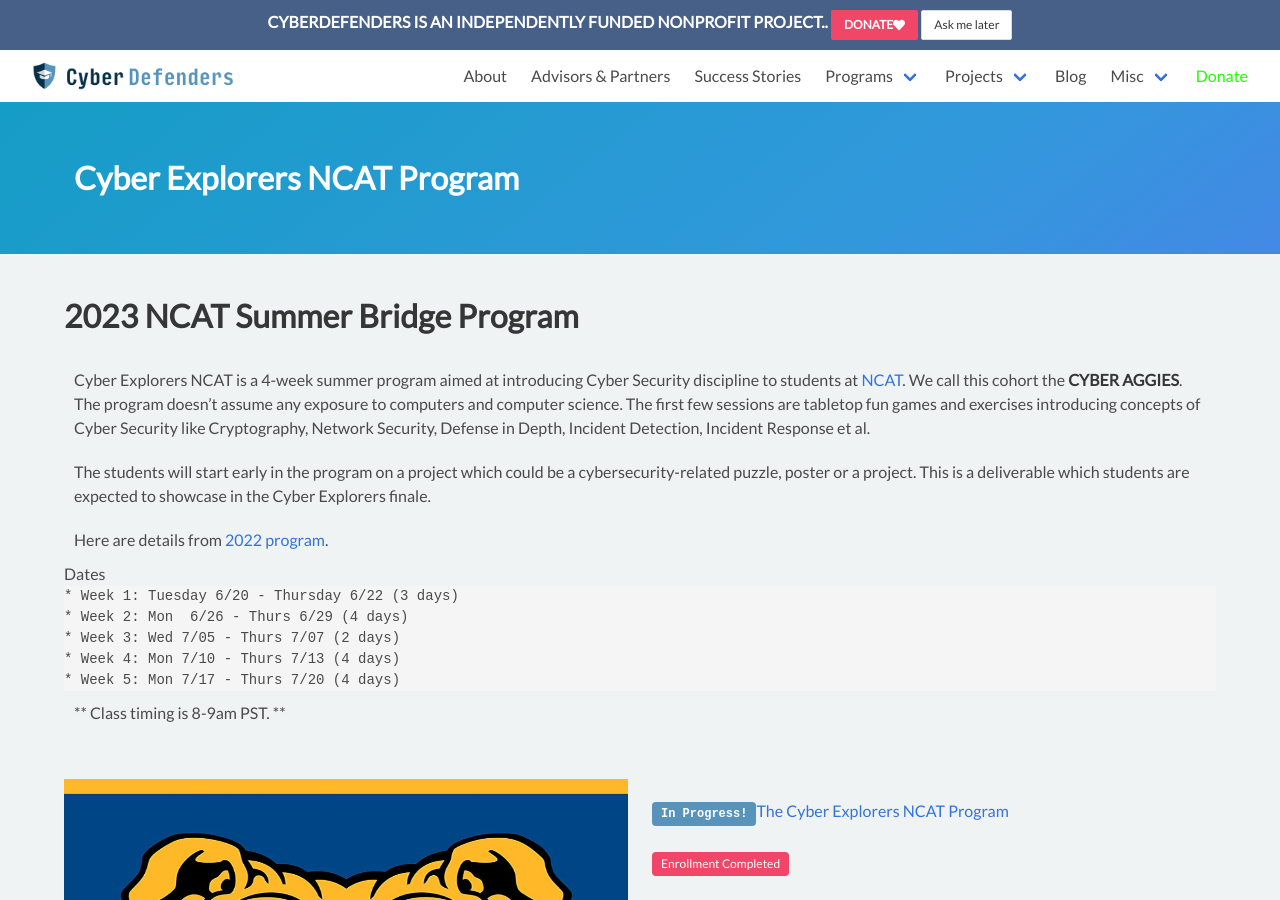
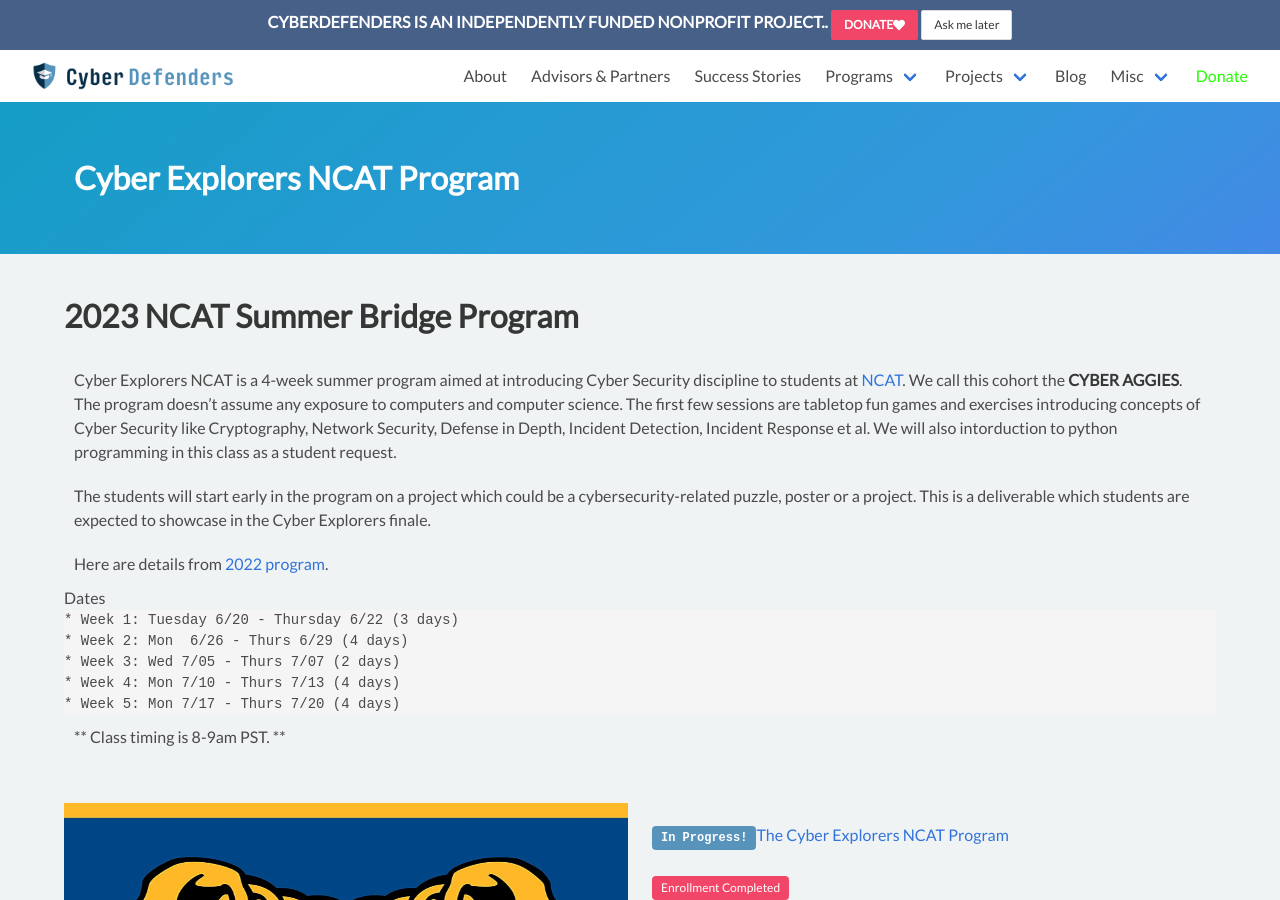
Before and after one commit to cyberdefendersprogram/www-homepage, a Jekyll site: the page built from pages/programs/cyberexplorers-ncat.md, in a window 1280 px wide and 900 px high. Built offline with Jekyll 4.4.1, drawn with Linux system fonts in a browser that asks for light colours; nearby versions of some CDN libraries.

Commit message:
Update cyberexplorers-ncat.md

```diff
--- a/pages/programs/cyberexplorers-ncat.md
+++ b/pages/programs/cyberexplorers-ncat.md
@@ -34,7 +34,7 @@
 <br/>
 <h1 class="title">2023 NCAT Summer Bridge Program </h1>
 
-Cyber Explorers NCAT is a 4-week summer program aimed at introducing Cyber Security discipline to  students at [NCAT](https://www.ncat.edu/). We call this cohort the **CYBER AGGIES**. The program doesn’t assume any exposure to computers and computer science. The first few sessions are tabletop fun games and exercises introducing concepts of Cyber Security like Cryptography, Network Security, Defense in Depth, Incident Detection, Incident Response et al.
+Cyber Explorers NCAT is a 4-week summer program aimed at introducing Cyber Security discipline to  students at [NCAT](https://www.ncat.edu/). We call this cohort the **CYBER AGGIES**. The program doesn’t assume any exposure to computers and computer science. The first few sessions are tabletop fun games and exercises introducing concepts of Cyber Security like Cryptography, Network Security, Defense in Depth, Incident Detection, Incident Response et al. We will also intorduction to python programming in this class as a student request.
 
 The students will start early in the program on a project which could be a cybersecurity-related puzzle, poster or a project. This is a deliverable which students are expected to showcase in the Cyber Explorers finale.
 
```
